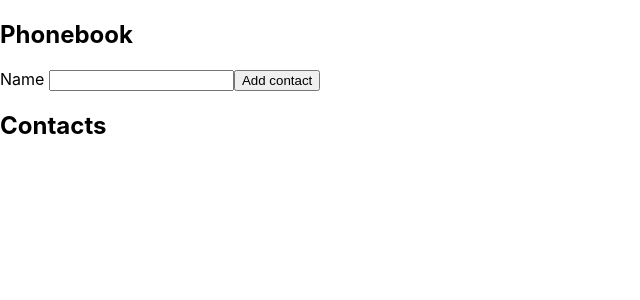
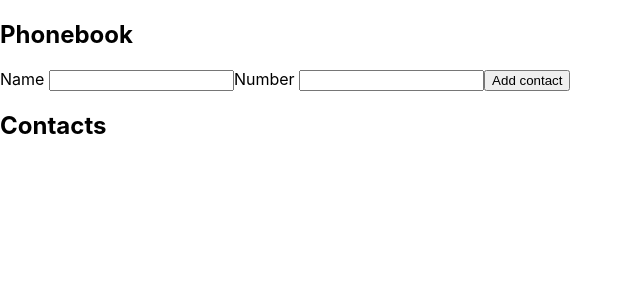
Before and after one commit to YuriiSVL/goit-react-hw-08-phonebook, a React (Create React App) app: page / in a window 1280 px wide. Shown: the top 300 px of the page, without its empty margins (0-640 px from the left). Built offline with nearby package versions, Linux system fonts and the light colour scheme.

Commit message:
step 2 done

```diff
--- a/src/components/App.jsx
+++ b/src/components/App.jsx
@@ -9,10 +9,11 @@ export class App extends React.Component {
     filter: '',
   };
 
-  addContact = contactName => {
+  addContact = data => {
     const contact = {
       id: nanoid(),
-      name: contactName,
+      name: data.name,
+      number: data.number,
     };
     this.setState(prevState => ({
       contacts: [contact, ...prevState.contacts],
--- a/src/components/ContactFrom/ContactFrom.jsx
+++ b/src/components/ContactFrom/ContactFrom.jsx
@@ -2,23 +2,27 @@ import React from 'react';
 
 export default class ContactForm extends React.Component {
   state = {
-    contactName: '',
+    name: '',
+    number: '',
   };
 
-  handleInputChange = event => {
-    this.setState({ contactName: event.currentTarget.value });
+  handleChange = e => {
+    const { name, value } = e.currentTarget;
+    this.setState({ [name]: value });
+    console.log(e.currentTarget);
+  };
+
+  reset = () => {
+    this.setState({
+      name: '',
+      number: '',
+    });
   };
 
   handleFormSubmit = event => {
     event.preventDefault();
-    this.props.onSubmit(this.state.contactName);
+    this.props.onSubmit(this.state);
     this.reset();
-  };
-
-  reset = () => {
-    this.setState({
-      contactName: '',
-    });
   };
 
   render() {
@@ -27,12 +31,25 @@ export default class ContactForm extends React.Component {
         <label>
           Name{' '}
           <input
-            value={this.state.contactName}
-            onChange={this.handleInputChange}
+            value={this.state.name}
+            onChange={this.handleChange}
             type="text"
             name="name"
             pattern="^[a-zA-Zа-яА-Я]+(([' -][a-zA-Zа-яА-Я ])?[a-zA-Zа-яА-Я]*)*$"
             title="Name may contain only letters, apostrophe, dash and spaces. For example Adrian, Jacob Mercer, Charles de Batz de Castelmore d'Artagnan"
+            required
+          />
+        </label>
+
+        <label>
+          Number{' '}
+          <input
+            value={this.state.number}
+            onChange={this.handleChange}
+            type="tel"
+            name="number"
+            pattern="\+?\d{1,4}?[-.\s]?\(?\d{1,3}?\)?[-.\s]?\d{1,4}[-.\s]?\d{1,4}[-.\s]?\d{1,9}"
+            title="Phone number must be digits and can contain spaces, dashes, parentheses and can start with +"
             required
           />
         </label>
--- a/src/components/ContactList/ContactList.jsx
+++ b/src/components/ContactList/ContactList.jsx
@@ -3,7 +3,9 @@ const ContactList = ({ contacts }) => {
     <ul>
       {contacts.map(contact => (
         <li key={contact.id}>
-          <p>{contact.name}</p>
+          <p>
+            {contact.name}: {contact.number}
+          </p>
         </li>
       ))}
     </ul>
```
